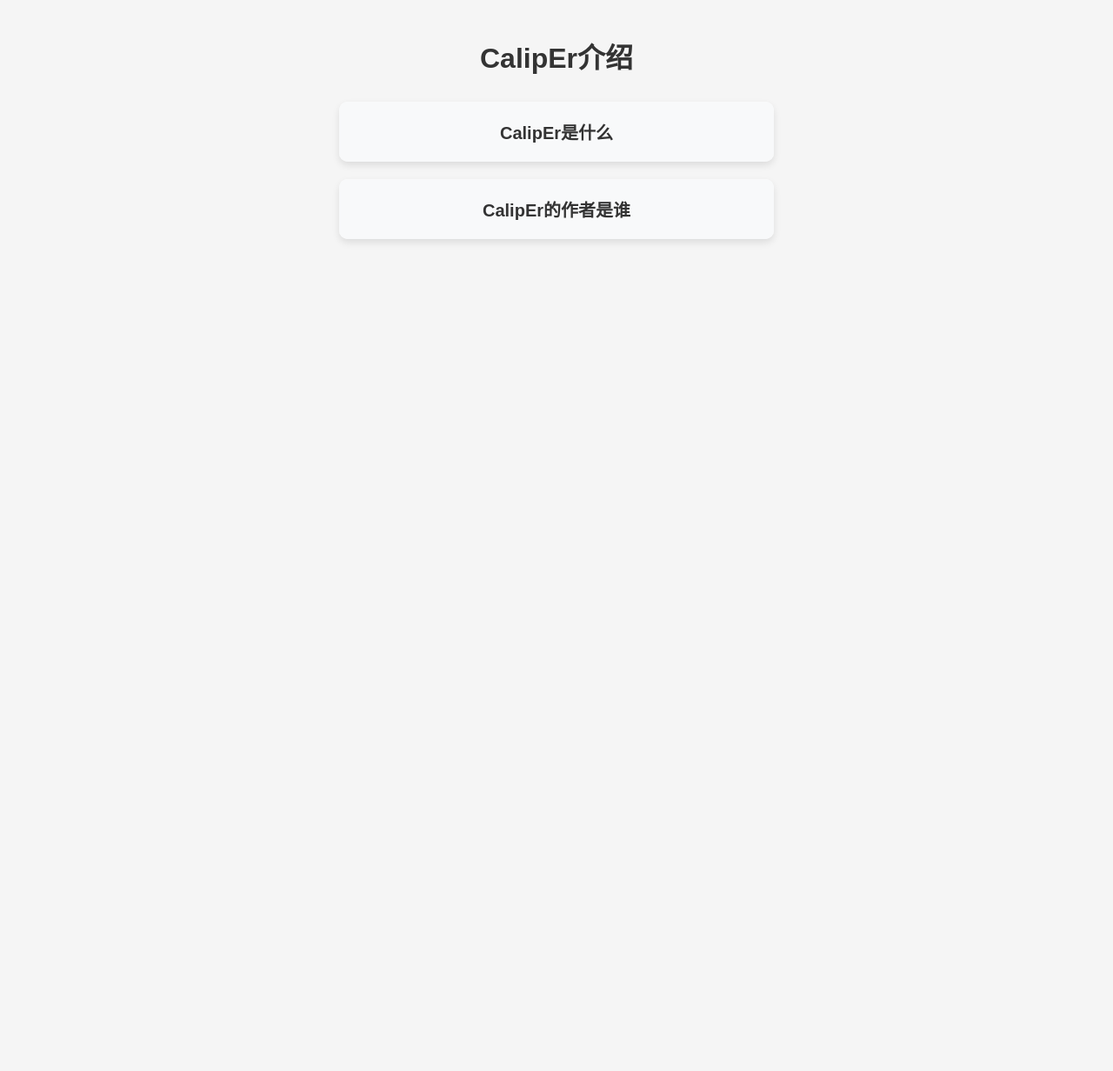
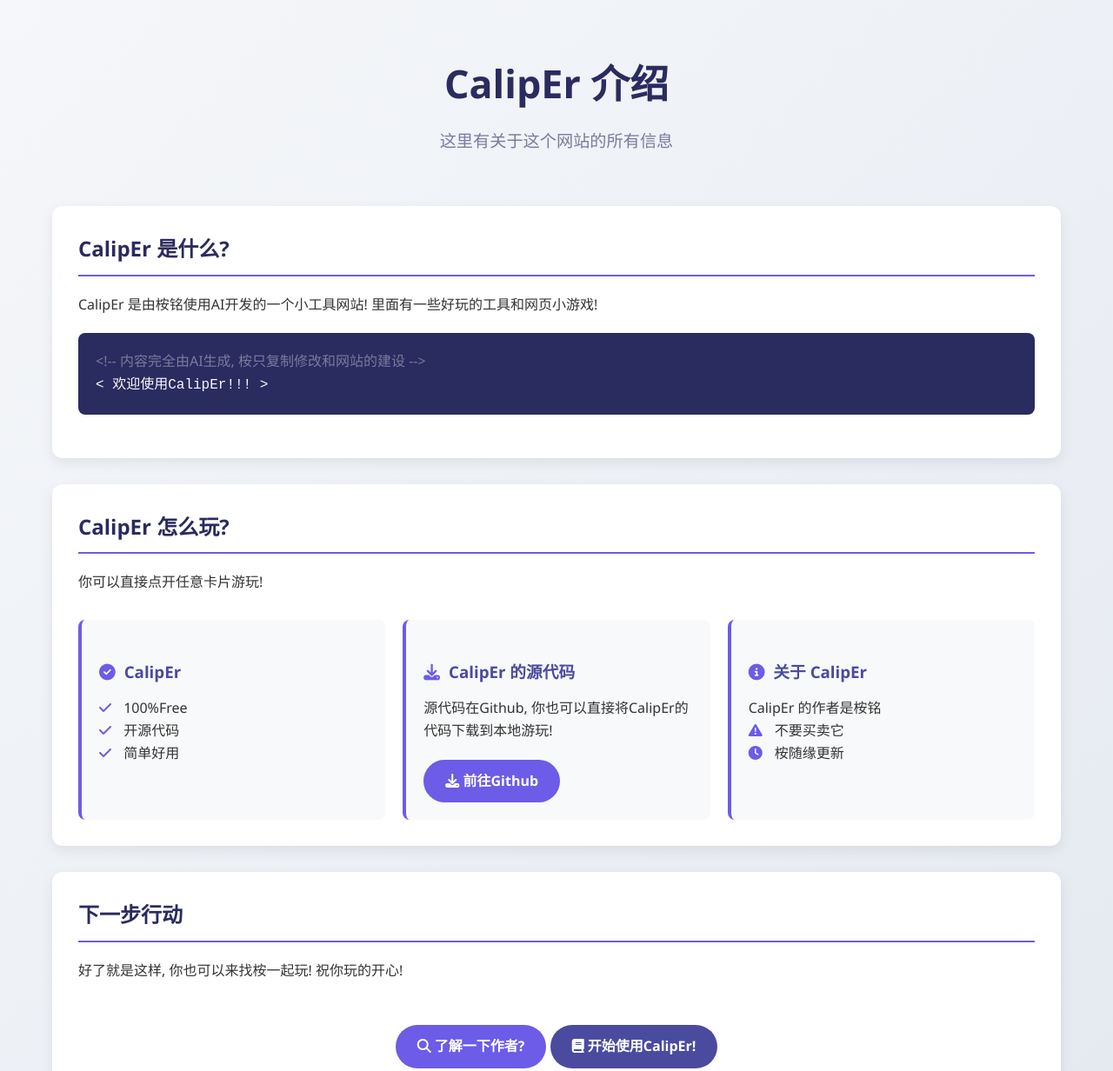
Before and after one commit to Anming1379/CalipEr-, a plain HTML site: page other/介绍.html in a window 1280 px wide. Shown: the top 1232 px of the page at 87% size. Before the commit the page ends 840 px from the top, so only its background shows below. Drawn offline with Linux system fonts and the light colour scheme.

Commit message:
Add files via upload

```diff
--- a/other/介绍.html
+++ b/other/介绍.html
@@ -3,140 +3,263 @@
 <head>
     <meta charset="UTF-8">
     <meta name="viewport" content="width=device-width, initial-scale=1.0">
-    <title>CalipEr介绍</title>
+    <title>CalipEr 介绍</title>
+    <!-- Font Awesome CDN -->
+    <link rel="stylesheet" href="https://cdnjs.cloudflare.com/ajax/libs/font-awesome/6.4.0/css/all.min.css">
     <style>
-        body {
-            font-family: Arial, sans-serif;
+        * {
             margin: 0;
-            padding: 20px;
-            background-color: #f5f5f5;
-            display: flex;
-            flex-direction: column;
-            align-items: center;
-            min-height: 100vh;
+            padding: 0;
+            box-sizing: border-box;
+            font-family: 'Segoe UI', Tahoma, Geneva, Verdana, sans-serif;
         }
 
-        h1 {
+        body {
+            background: linear-gradient(135deg, #f5f7fa 0%, #e4e8f0 100%);
             color: #333;
-            margin-bottom: 30px;
-            text-align: center;
+            line-height: 1.6;
+            padding: 20px;
+            min-height: 100vh;
         }
 
         .container {
             max-width: 1200px;
-            width: 100%;
-            display: flex;
-            flex-direction: column;
-            align-items: center;
-            gap: 20px;
+            margin: 0 auto;
+            padding: 20px;
         }
 
-        .card {
-            background-color: white;
-            border-radius: 10px;
-            box-shadow: 0 4px 8px rgba(0, 0, 0, 0.1);
-            width: 90%;
-            max-width: 500px;
-            overflow: hidden;
-            transition: all 0.3s ease;
-            cursor: pointer;
+        header {
+            text-align: center;
+            margin-bottom: 40px;
+            padding: 20px 0;
         }
 
-        .card-title {
+        h1 {
+            font-size: 2.8rem;
+            color: #2a2b5f;
+            margin-bottom: 15px;
+        }
+
+        .subtitle {
+            font-size: 1.2rem;
+            color: #7b7b9d;
+            max-width: 800px;
+            margin: 0 auto;
+        }
+
+        .section {
+            background: white;
+            border-radius: 12px;
+            padding: 30px;
+            margin-bottom: 30px;
+            box-shadow: 0 5px 15px rgba(0, 0, 0, 0.08);
+        }
+
+        h2 {
+            color: #2a2b5f;
+            margin-bottom: 20px;
+            padding-bottom: 10px;
+            border-bottom: 2px solid #6c5ce7;
+        }
+
+        h3 {
+            color: #4a4b9f;
+            margin: 25px 0 15px;
+        }
+
+        .icon-grid {
+            display: grid;
+            grid-template-columns: repeat(auto-fill, minmax(200px, 1fr));
+            gap: 20px;
+            margin: 25px 0;
+        }
+
+        .icon-item {
+            text-align: center;
             padding: 20px;
-            font-size: 20px;
-            font-weight: bold;
-            text-align: center;
-            background-color: #f8f9fa;
-            color: #333;
+            background: #f8f9fa;
+            border-radius: 8px;
             transition: all 0.3s ease;
         }
 
-        .card-content {
+        .icon-item:hover {
+            transform: translateY(-5px);
+            box-shadow: 0 8px 15px rgba(108, 92, 231, 0.2);
+        }
+
+        .icon-example {
+            font-size: 2.5rem;
+            margin-bottom: 15px;
+            color: #6c5ce7;
+        }
+
+        .icon-name {
+            font-weight: 600;
+            margin-bottom: 5px;
+        }
+
+        .icon-class {
+            font-family: 'Fira Code', monospace;
+            background: #e4e8f0;
+            padding: 3px 8px;
+            border-radius: 4px;
+            font-size: 0.9rem;
+        }
+
+        .code-block {
+            background: #2a2b5f;
+            color: #f8f9fa;
             padding: 20px;
-            display: none;
-            color: #333;
-            background-color: white;
+            border-radius: 8px;
+            margin: 20px 0;
+            overflow-x: auto;
+            font-family: 'Fira Code', monospace;
+        }
+
+        .code-comment {
+            color: #7b7b9d;
+        }
+
+        .usage-examples {
+            display: grid;
+            grid-template-columns: repeat(auto-fit, minmax(300px, 1fr));
+            gap: 20px;
+            margin-top: 30px;
+        }
+
+        .example {
+            padding: 20px;
+            background: #f8f9fa;
+            border-radius: 8px;
+            border-left: 4px solid #6c5ce7;
+        }
+
+        .example-icon {
+            margin-right: 10px;
+            color: #6c5ce7;
+        }
+
+        .customization {
+            display: grid;
+            grid-template-columns: repeat(auto-fit, minmax(250px, 1fr));
+            gap: 20px;
+            margin-top: 20px;
+        }
+
+        .custom-item {
+            padding: 20px;
+            text-align: center;
+            background: #f8f9fa;
+            border-radius: 8px;
+        }
+
+        .size-example {
+            font-size: 3rem;
+            color: #6c5ce7;
+            margin: 15px 0;
+        }
+
+        .color-example {
+            font-size: 2.5rem;
+            margin: 15px 0;
+        }
+
+        .btn {
+            display: inline-block;
+            padding: 12px 25px;
+            background: #6c5ce7;
+            color: white;
+            text-decoration: none;
+            border-radius: 30px;
+            font-weight: 600;
+            margin-top: 20px;
             transition: all 0.3s ease;
         }
 
-        .card:hover, .card.toggled {
-            transform: translateY(-10px);
-            box-shadow: 0 6px 12px rgba(0, 0, 0, 0.15);
+        .btn:hover {
+            background: #4a4b9f;
+            transform: translateY(-2px);
         }
 
-        .card.toggled .card-title {
-            background-color: #333;
-            color: white;
-        }
-
-        .card.toggled .card-content {
-            display: block;
-            color: white;
-            background-color: #333;
+        footer {
+            text-align: center;
+            padding: 30px 0;
+            color: #7b7b9d;
+            margin-top: 40px;
         }
 
         @media (max-width: 768px) {
-            .card {
-                width: 90%;
-                max-width: none;
+            .icon-grid {
+                grid-template-columns: repeat(auto-fill, minmax(150px, 1fr));
             }
 
-            .card-title {
-                font-size: 18px;
-            }
-
-            .card-content {
-                padding: 15px;
+            h1 {
+                font-size: 2.2rem;
             }
         }
     </style>
 </head>
 <body>
-    <h1>CalipEr介绍</h1>
     <div class="container">
-        <div class="card" onclick="toggleCard(this)">
-            <div class="card-title">CalipEr是什么</div>
-            <div class="card-content">
-                <p>CalipEr是一个网页小工具,用处不大但挺好玩的(</p>
-                <ul>
-                    <li>CalipEr完全由Ai开发(除了少数文字和简单代码由Anming_cat提供)</li>
-                    <li>CalipEr是完全免费的,不要买也不要卖它</li>
-                </ul>
-                <p>CalipEr是一个有趣的网页,虽然都是Ai生成的</p>
+        <header>
+            <h1>CalipEr 介绍</h1>
+            <p class="subtitle">这里有关于这个网站的所有信息</p>
+        </header>
+
+        <div class="section">
+            <h2>CalipEr 是什么?</h2>
+            <p>CalipEr 是由桉铭使用AI开发的一个小工具网站! 里面有一些好玩的工具和网页小游戏!</p>
+
+            <div class="code-block">
+                <span class="code-comment">&lt;!-- 内容完全由AI生成, 桉只复制修改和网站的建设 --&gt;</span><br>
+                &lt; 欢迎使用CalipEr!!! &gt;
             </div>
         </div>
 
-        <div class="card" onclick="toggleCard(this)">
-            <div class="card-title">CalipEr的作者是谁</div>
-            <div class="card-content">
-                <p>CalipEr由Anming_cat创作</p>
-                <ul>
-                    <li>Anming_cat不懂代码,除了上信息课学了一点Python</li>
-                    <li>Anming_cat借助Ai来完成这网页,应该算零代码开发者...?</li>
-                    <li>Anming_cat的邮箱是anming1379@outlook.com</li>
-                </ul>
-                <p>Anming_cat通过长期的研究和实践，不断优化CalipEr的设计</p>
+        <div class="section">
+            <h2>CalipEr 怎么玩?</h2>
+            <p>你可以直接点开任意卡片游玩! </p>
+
+            <div class="usage-examples">
+                <div class="example">
+                    <h3><i class="fas fa-check-circle example-icon"></i>CalipEr</h3>
+                    <p><i class="fas fa-check example-icon"></i> 100%Free</p>
+                    <p><i class="fas fa-check example-icon"></i> 开源代码</p>
+                    <p><i class="fas fa-check example-icon"></i> 简单好用</p>
+                </div>
+
+                <div class="example">
+                    <h3><i class="fas fa-download example-icon"></i>CalipEr 的源代码</h3>
+                    <p>源代码在Github, 你也可以直接将CalipEr的代码下载到本地游玩! </p>
+                    <a href="https://github.com/Anming1379/CalipEr-" class="btn" target="_blank"><i class="fas fa-download"></i> 前往Github</a>
+                </div>
+                <div class="example">
+                    <h3><i class="fas fa-info-circle example-icon"></i>关于 CalipEr</h3>
+                    <p>CalipEr 的作者是桉铭</p>
+                    <p><i class="fas fa-exclamation-triangle example-icon"></i> 不要买卖它</p>
+                    <p><i class="fas fa-clock example-icon"></i> 桉随缘更新</p>
+                </div>
             </div>
         </div>
+
+        <div class="section">
+            <h2>下一步行动</h2>
+            <p>好了就是这样, 你也可以来找桉一起玩! 祝你玩的开心!</p>
+
+            <div style="text-align: center; margin-top: 30px;">
+                <a href="https://anmingcat.pages.dev" class="btn" target="_blank">
+                    <i class="fas fa-search"></i> 了解一下作者?
+                </a>
+                <a href="https://caliper.pages.dev" class="btn" target="_blank" style="background: #4a4b9f;">
+                    <i class="fas fa-book"></i> 开始使用CalipEr!
+                </a>
+            </div>
+        </div>
+
+        <footer>
+            <p>CalipEr介绍 by AnmingCat</p>
+            <p>-内容由AI生成-</p>
+        </footer>
     </div>
-
-    <script>
-        function toggleCard(card) {
-            card.classList.toggle('toggled');
-        }
-
-        // 鼠标移入卡片时展开
-        document.querySelectorAll('.card').forEach(card => {
-            card.addEventListener('mouseenter', function() {
-                this.classList.add('toggled');
-            });
-
-            // 鼠标移出卡片时收起
-            card.addEventListener('mouseleave', function() {
-                this.classList.remove('toggled');
-            });
-        });
-    </script>
 </body>
 </html>
```
